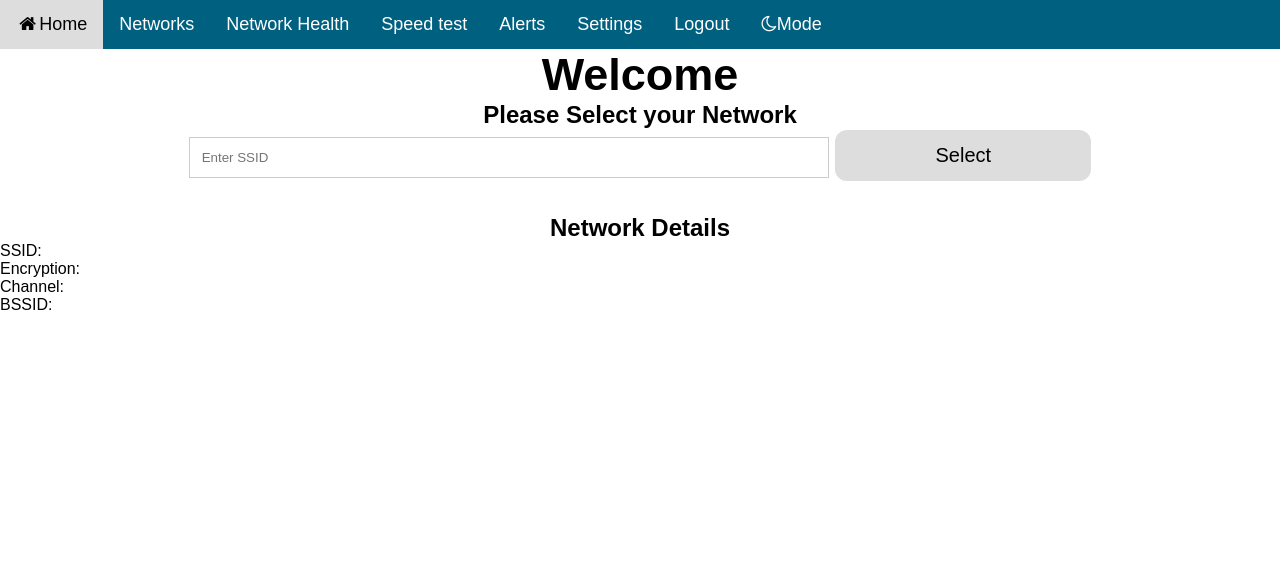
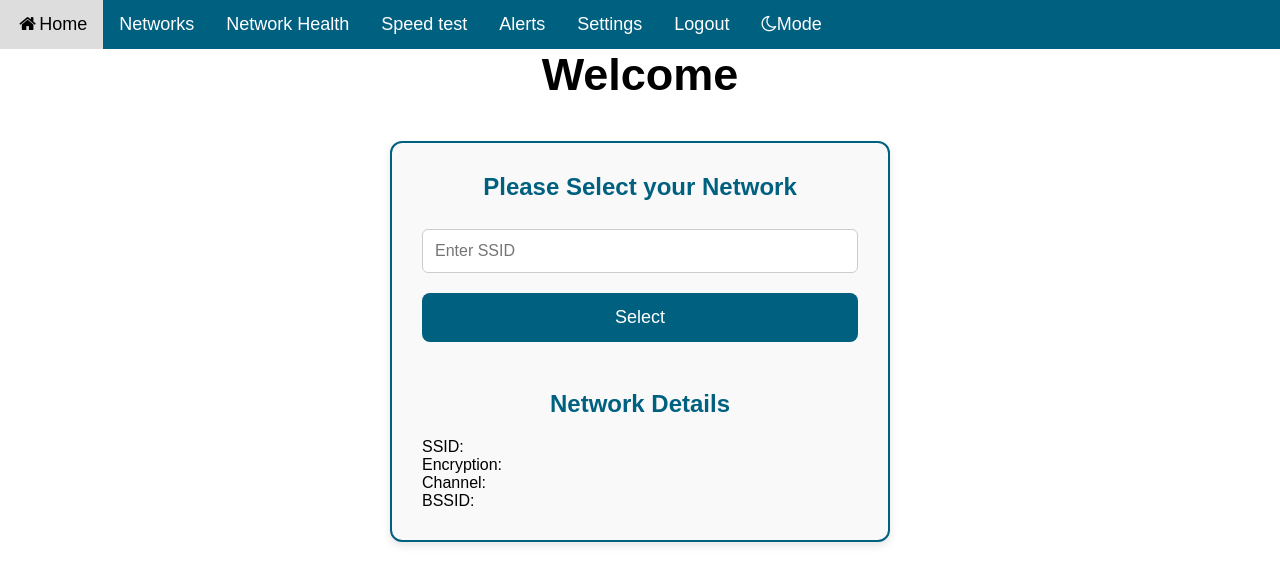
Before and after one commit to HabibaNour/Group-Project, a Flask app: page /home in a window 1280 px wide. Shown: the top 585 px of the page. Run offline with Flask 3, Linux system fonts and the light colour scheme; a user stored in the database is signed in; some libraries are stand-ins or nearby versions.

Commit message:
SSID styling added

```diff
--- a/static/style.css
+++ b/static/style.css
@@ -86,6 +86,10 @@ input[type=text], input[type=password], input[type=email] {
     font-size: 20px;
     border-radius:12px;
 
+  }
+
+  button:hover {
+    background-color: #004d66;
   }
 
   a:link{
@@ -304,3 +308,52 @@ canvas{
  border: 2px solid white;
  padding: 30px;
 }
+
+.start_container {
+  display: flex;
+  justify-content: center;
+  align-items: center;
+  min-height: 70px;
+  margin: 40px;
+}
+
+.network_box {
+  width: 100%;
+  max-width: 500px;
+  background-color: #f9f9f9;
+  border: 2px solid #006080;
+  padding: 30px;
+  border-radius: 12px;
+  box-shadow: 0 4px 8px rgba(0,0,0,0.1);
+  text-align: left;
+}
+
+.network_box h2 {
+  color: #006080;
+  font-size: 24px;
+  margin-bottom: 20px;
+}
+
+.network_box input[type="text"] {
+  width: 100%;
+  padding: 12px;
+  margin-bottom: 20px;
+  border: 1px solid #ccc;
+  border-radius: 6px;
+  font-size: 16px;
+}
+
+.network_box button {
+  width: 100%;
+  background-color: #006080;
+  color: white;
+  padding: 14px;
+  font-size: 18px;
+  border: none;
+  border-radius: 8px;
+  cursor: pointer;
+}
+
+.network_box button:hover {
+  background-color: #004d66;
+}
```
